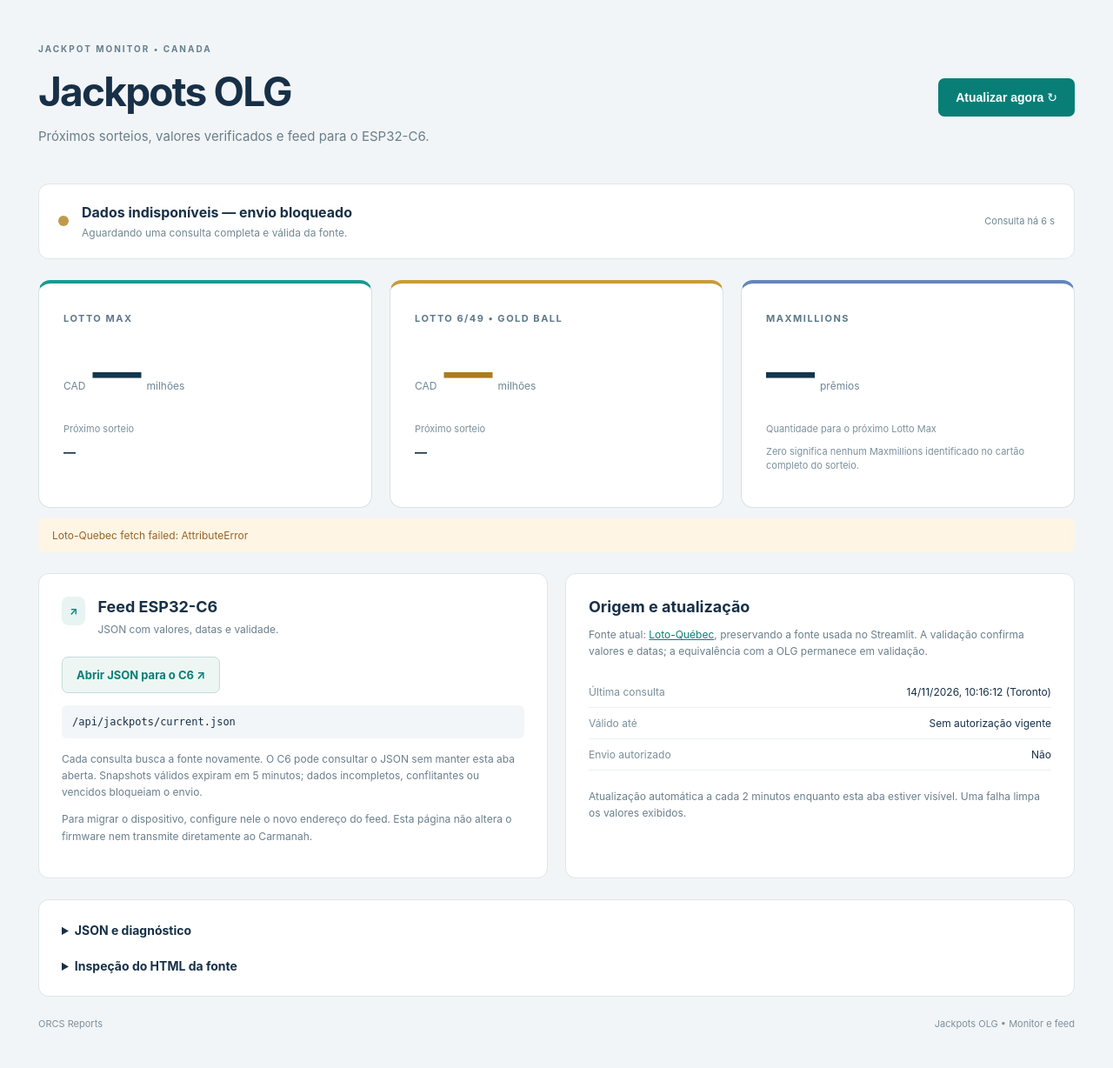
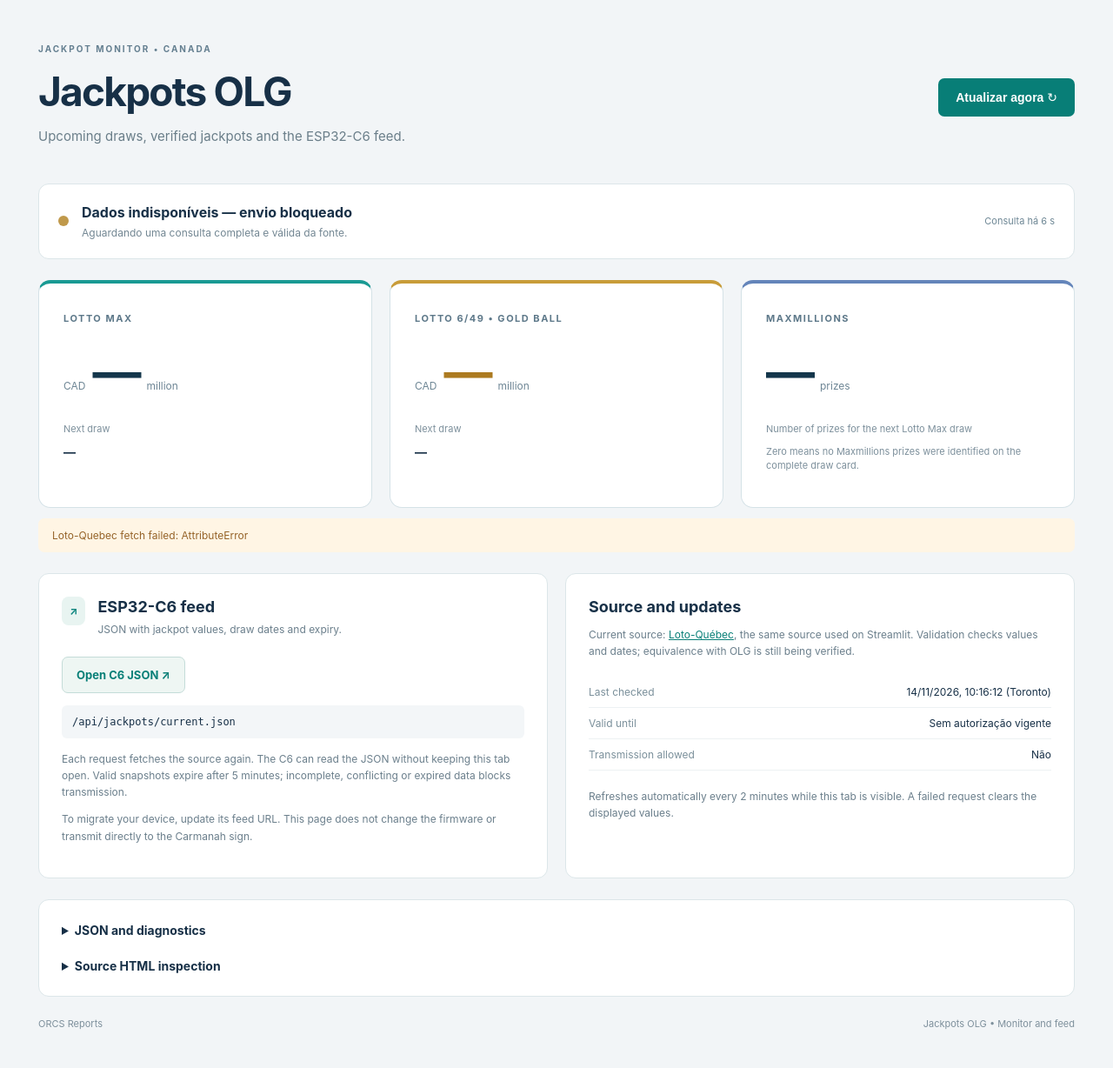
Before and after one commit to wcesarpsv/orcs, a Flask app: page / in a window 1280 px wide, after a click on "Jackpots OLG". Shown: the part 163-1391 px from the top of the page at 87% size. Run offline with Flask 3, Linux system fonts and the light colour scheme; data that the repository does not hold is empty; some libraries are stand-ins or nearby versions.

Commit message:
Translate Jackpots OLG interface to English

```diff
--- a/orcs-reports/templates/jackpots.html
+++ b/orcs-reports/templates/jackpots.html
@@ -1,8 +1,8 @@
 <main id="jackpots-view" role="tabpanel" aria-labelledby="jackpots-tab" hidden>
-<div class="jackpot-intro"><div><span class="eyebrow">JACKPOT MONITOR • CANADA</span><h1>Jackpots OLG</h1><p>Próximos sorteios, valores verificados e feed para o ESP32-C6.</p></div><button type="button" id="refresh-jackpots" class="primary">Atualizar agora ↻</button></div>
-<div class="feed-status" role="status" aria-live="polite"><span id="feed-indicator" class="status-dot"></span><div><strong id="feed-title">Aguardando consulta</strong><p id="feed-subtitle">Abra esta aba para consultar os valores.</p></div><span id="feed-age"></span></div>
-<div class="jackpot-grid"><section class="jackpot-card lotto"><span class="game-label">LOTTO MAX</span><div class="prize"><span>CAD</span> <strong id="lotto-value">—</strong> <span>milhões</span></div><div class="draw-label">Próximo sorteio</div><strong class="draw-date" id="lotto-draw">—</strong></section><section class="jackpot-card gold"><span class="game-label">LOTTO 6/49 • GOLD BALL</span><div class="prize"><span>CAD</span> <strong id="gold-value">—</strong> <span>milhões</span></div><div class="draw-label">Próximo sorteio</div><strong class="draw-date" id="gold-draw">—</strong></section><section class="jackpot-card millions"><span class="game-label">MAXMILLIONS</span><div class="prize"><strong id="millions-value">—</strong> <span>prêmios</span></div><div class="draw-label">Quantidade para o próximo Lotto Max</div><p>Zero significa nenhum Maxmillions identificado no cartão completo do sorteio.</p></section></div>
+<div class="jackpot-intro"><div><span class="eyebrow">JACKPOT MONITOR • CANADA</span><h1>Jackpots OLG</h1><p>Upcoming draws, verified jackpots and the ESP32-C6 feed.</p></div><button type="button" id="refresh-jackpots" class="primary">Refresh now ↻</button></div>
+<div class="feed-status" role="status" aria-live="polite"><span id="feed-indicator" class="status-dot"></span><div><strong id="feed-title">Waiting for an update</strong><p id="feed-subtitle">Open this tab to fetch the latest values.</p></div><span id="feed-age"></span></div>
+<div class="jackpot-grid"><section class="jackpot-card lotto"><span class="game-label">LOTTO MAX</span><div class="prize"><span>CAD</span> <strong id="lotto-value">—</strong> <span>million</span></div><div class="draw-label">Next draw</div><strong class="draw-date" id="lotto-draw">—</strong></section><section class="jackpot-card gold"><span class="game-label">LOTTO 6/49 • GOLD BALL</span><div class="prize"><span>CAD</span> <strong id="gold-value">—</strong> <span>million</span></div><div class="draw-label">Next draw</div><strong class="draw-date" id="gold-draw">—</strong></section><section class="jackpot-card millions"><span class="game-label">MAXMILLIONS</span><div class="prize"><strong id="millions-value">—</strong> <span>prizes</span></div><div class="draw-label">Number of prizes for the next Lotto Max draw</div><p>Zero means no Maxmillions prizes were identified on the complete draw card.</p></section></div>
 <div id="jackpot-errors" role="alert"></div>
-<div class="jackpot-bottom"><section><div class="section-title"><span>↗</span><div><h2>Feed ESP32-C6</h2><p>JSON com valores, datas e validade.</p></div></div><a href="/api/jackpots/current.json" class="feed-link" id="c6-json-link" target="_blank" rel="noopener">Abrir JSON para o C6 ↗</a><code class="endpoint">/api/jackpots/current.json</code><p class="hint">Cada consulta busca a fonte novamente. O C6 pode consultar o JSON sem manter esta aba aberta. Snapshots válidos expiram em 5 minutos; dados incompletos, conflitantes ou vencidos bloqueiam o envio.</p><p class="hint">Para migrar o dispositivo, configure nele o novo endereço do feed. Esta página não altera o firmware nem transmite diretamente ao Carmanah.</p></section><section><h2>Origem e atualização</h2><p class="hint">Fonte atual: <a href="https://loteries.lotoquebec.com/en/lotteries" target="_blank" rel="noopener">Loto-Québec</a>, preservando a fonte usada no Streamlit. A validação confirma valores e datas; a equivalência com a OLG permanece em validação.</p><dl class="feed-meta"><div><dt>Última consulta</dt><dd id="jackpot-checked">—</dd></div><div><dt>Válido até</dt><dd id="jackpot-expiry">—</dd></div><div><dt>Envio autorizado</dt><dd id="jackpot-transmit">Não</dd></div></dl><p class="hint">Atualização automática a cada 2 minutos enquanto esta aba estiver visível. Uma falha limpa os valores exibidos.</p></section></div>
-<section class="jackpot-diagnostics"><details><summary>JSON e diagnóstico</summary><pre id="jackpot-json">Nenhuma consulta realizada.</pre></details><details><summary>Inspeção do HTML da fonte</summary><p class="hint">Consulta independente para investigar o parser. Não altera o feed do C6.</p><button type="button" id="inspect-jackpot">Inspecionar HTML recebido</button><pre id="jackpot-html-status" role="status"></pre><pre id="jackpot-html-result"></pre></details></section><footer>ORCS Reports <span>Jackpots OLG • Monitor e feed</span></footer>
+<div class="jackpot-bottom"><section><div class="section-title"><span>↗</span><div><h2>ESP32-C6 feed</h2><p>JSON with jackpot values, draw dates and expiry.</p></div></div><a href="/api/jackpots/current.json" class="feed-link" id="c6-json-link" target="_blank" rel="noopener">Open C6 JSON ↗</a><code class="endpoint">/api/jackpots/current.json</code><p class="hint">Each request fetches the source again. The C6 can read the JSON without keeping this tab open. Valid snapshots expire after 5 minutes; incomplete, conflicting or expired data blocks transmission.</p><p class="hint">To migrate your device, update its feed URL. This page does not change the firmware or transmit directly to the Carmanah sign.</p></section><section><h2>Source and updates</h2><p class="hint">Current source: <a href="https://loteries.lotoquebec.com/en/lotteries" target="_blank" rel="noopener">Loto-Québec</a>, the same source used on Streamlit. Validation checks values and dates; equivalence with OLG is still being verified.</p><dl class="feed-meta"><div><dt>Last checked</dt><dd id="jackpot-checked">—</dd></div><div><dt>Valid until</dt><dd id="jackpot-expiry">—</dd></div><div><dt>Transmission allowed</dt><dd id="jackpot-transmit">No</dd></div></dl><p class="hint">Refreshes automatically every 2 minutes while this tab is visible. A failed request clears the displayed values.</p></section></div>
+<section class="jackpot-diagnostics"><details><summary>JSON and diagnostics</summary><pre id="jackpot-json">No request has been made yet.</pre></details><details><summary>Source HTML inspection</summary><p class="hint">An independent request to inspect the parser. Does not change the C6 feed.</p><button type="button" id="inspect-jackpot">Inspect source HTML</button><pre id="jackpot-html-status" role="status"></pre><pre id="jackpot-html-result"></pre></details></section><footer>ORCS Reports <span>Jackpots OLG • Monitor and feed</span></footer>
 </main>
```
